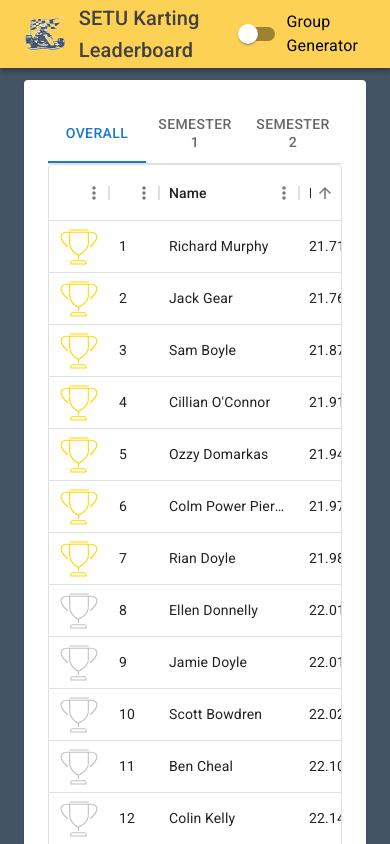
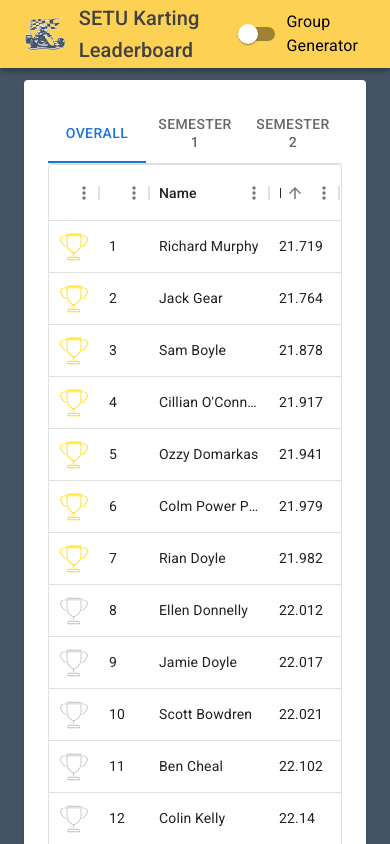
Before and after one commit to OzzyD1/setu-karting-leaderboard, a React (Create React App) app: page / in a window 390 px wide. Shown: the top 844 px of the page. Built offline with nearby package versions, Linux system fonts and the light colour scheme.

Commit message:
Split GroupGenerator into its own component

```diff
--- a/public/index.html
+++ b/public/index.html
@@ -10,11 +10,6 @@
       content="Leaderboard for SETU Karting Club Waterford"
     />
     <link rel="apple-touch-icon" href="%PUBLIC_URL%/logo192.png" />
-    <!--
-      manifest.json provides metadata used when your web app is installed on a
-      user's mobile device or desktop. See https://developers.google.com/web/fundamentals/web-app-manifest/
-    -->
-    <link rel="manifest" href="%PUBLIC_URL%/manifest.json" />
     <!--
       Notice the use of %PUBLIC_URL% in the tags above.
       It will be replaced with the URL of the `public` folder during the build.
--- a/src/App.js
+++ b/src/App.js
@@ -1,4 +1,4 @@
-import React, { useState } from "react";
+import { useState } from "react";
 import Container from "@mui/material/Container";
 import Paper from "@mui/material/Paper";
 import "@fontsource/roboto/300.css";
@@ -6,6 +6,7 @@
 import "@fontsource/roboto/500.css";
 import "@fontsource/roboto/700.css";
 import Leaderboard from "./components/Leaderboard";
+import GroupGenerator from "./components/GroupGenerator";
 import NavBar from "./components/NavBar";
 import useMediaQuery from "@mui/material/useMediaQuery";
 
@@ -26,7 +27,6 @@
     return (
         <>
             <NavBar showGroups={showGroups} onGroupToggle={handleGroupToggle} />
-
             <Container
                 maxWidth="md"
                 sx={{
@@ -37,12 +37,16 @@
                 }}
             >
                 <Paper
-                    sx={{ margin: ".5em", width: isMobile ? "100%" : "85%" }}
+                    sx={{ margin: ".5em", width: isMobile ? "100%" : "100%" }}
                 >
                     <Leaderboard
                         showGroups={showGroups}
                         selectedStudents={selectedStudents}
                         setSelectedStudents={setSelectedStudents}
+                    />
+                    <GroupGenerator
+                        showGroups={showGroups}
+                        selectedStudents={selectedStudents}
                     />
                 </Paper>
             </Container>
--- /dev/null
+++ b/src/components/GroupGenerator.js
@@ -0,0 +1,76 @@
+import { Box, Typography, Paper, Grid } from "@mui/material";
+
+const GroupGenerator = ({ showGroups, selectedStudents }) => {
+    /**
+     * Generate racing groups from selected students
+     * Groups are created with up to 7 students each
+     * Students are sorted slowest to fastest for balanced competition
+     */
+    const generateGroups = () => {
+        if (!selectedStudents || selectedStudents.length === 0) return [];
+        // Sort selected students by time (slowest first for group balancing)
+        const sortedDrivers = [...selectedStudents].sort(
+            (a, b) => b.time - a.time
+        );
+
+        const groups = [];
+
+        // Create groups of 7 students each
+        for (let i = 0; i < sortedDrivers.length; i += 7) {
+            groups.push(sortedDrivers.slice(i, i + 7));
+        }
+        return groups;
+    };
+
+    if (!showGroups || !selectedStudents || selectedStudents.length === 0) {
+        return null;
+    }
+
+    const groups = generateGroups();
+
+    return (
+        <Box sx={{ mt: 4, margin: "20px" }}>
+            <Typography variant="h4" gutterBottom>
+                Racing Groups
+            </Typography>
+            <Grid container spacing={3}>
+                {groups.map((group, groupIndex) => (
+                    <Grid item xs={12} md={6} lg={4} key={groupIndex}>
+                        <Paper
+                            elevation={3}
+                            sx={{
+                                p: 2,
+                                backgroundColor: (theme) =>
+                                    theme.palette.grey[100],
+                            }}
+                        >
+                            <Typography variant="h6" gutterBottom>
+                                Group {groupIndex + 1}
+                            </Typography>
+                            {/* Render each driver in the group */}
+                            {group.map((driver, index) => (
+                                <Box
+                                    key={driver.id}
+                                    sx={{
+                                        p: 1,
+                                        mb: 1,
+                                        backgroundColor: "white",
+                                        borderRadius: 1,
+                                        display: "flex",
+                                        justifyContent: "space-between",
+                                    }}
+                                >
+                                    <Typography>
+                                        {index + 1}. {driver.name}
+                                    </Typography>
+                                </Box>
+                            ))}
+                        </Paper>
+                    </Grid>
+                ))}
+            </Grid>
+        </Box>
+    );
+};
+
+export default GroupGenerator;
--- a/src/components/Leaderboard.js
+++ b/src/components/Leaderboard.js
@@ -1,23 +1,68 @@
-import React, { useState } from "react";
+/**
+ * Leaderboard Component
+ *
+ * Displays karting lap times in a tabbed interface with three views:
+ * - Overall: Combined best times from both semesters
+ * - Semester 1: Only semester 1 times
+ * - Semester 2: Only semester 2 times
+ *
+ * Features:
+ * - Responsive design for mobile and desktop
+ * - Color-coded performance tiers (gold, silver, bronze)
+ * - Optional group selection for race organization
+ * - Automatic ranking based on lap times
+ */
+
+import { useState } from "react";
 import { Cup } from "../icons/Cup";
 import drivers_sem1 from "../data/sem_1";
 import drivers_sem2 from "../data/sem_2";
 import { DataGrid } from "@mui/x-data-grid";
 import useMediaQuery from "@mui/material/useMediaQuery";
-import { Tabs, Tab, Box, Typography, Paper, Grid } from "@mui/material";
+import { Tabs, Tab, Box } from "@mui/material";
 
 const Leaderboard = ({ showGroups, selectedStudents, setSelectedStudents }) => {
+    // Detect mobile screen size for responsive layout
     const isMobile = useMediaQuery("(max-width:600px)");
+
+    // Tab state: 0=Overall, 1=Semester 1, 2=Semester 2
     const [tabValue, setTabValue] = useState(0);
 
+    /**
+     * Handle row selection for group generation
+     * Only active when showGroups prop is true
+     */
+    const handleSelection = (selection) => {
+        if (!showGroups) return;
+        const selected = sortedDrivers.filter((student) =>
+            selection.includes(student.student_id)
+        );
+        setSelectedStudents(selected);
+    };
+
+    /**
+     * Temporary placeholder for groups - will be moved to GroupSelector
+     */
+    const renderGroups = () => {
+        return null; // Groups will be handled by GroupSelector component
+    };
+
+    /**
+     * Handle tab switching between different time period views
+     */
     const handleTabChange = (event, newValue) => {
         setTabValue(newValue);
     };
 
+    /**
+     * Get drivers data based on selected tab
+     * For Overall tab: combines both semesters and keeps best time per student
+     * For individual semesters: returns only that semester's data
+     */
     const getCurrentDrivers = () => {
         const driverMap = new Map();
         switch (tabValue) {
-            case 0:
+            case 0: // Overall - combine both semesters, keep best time per student
                 [...drivers_sem1, ...drivers_sem2].forEach((driver) => {
                     if (
                         !driverMap.has(driver.student_id) ||
@@ -27,12 +72,12 @@
                     }
                 });
                 break;
-            case 1:
+            case 1: // Semester 1 only
                 drivers_sem1.forEach((driver) => {
                     driverMap.set(driver.student_id, driver);
                 });
                 break;
-            case 2:
+            case 2: // Semester 2 only
                 drivers_sem2.forEach((driver) => {
                     driverMap.set(driver.student_id, driver);
                 });
@@ -43,22 +88,34 @@
         return Array.from(driverMap.values());
     };
 
+    // Get current dataset and calculate rankings
     const currentDrivers = getCurrentDrivers();
     const sortedDrivers = [...currentDrivers].sort((a, b) => a.time - b.time);
+
+    // Create rank mapping: student_id -> rank position (1-based)
     const ranks = new Map(
         sortedDrivers.map((driver, index) => [driver.student_id, index + 1])
     );
 
+    /**
+     * Determine performance tier based on lap time
+     * @param {Object} student - Student with time property
+     * @returns {string} - Color class: 'gold', 'silver', or 'peru' (bronze)
+     */
     const getStudentClass = (student) => {
         if (student.time < 22) {
-            return "gold";
+            return "gold"; // Fastest tier: under 22 seconds
         } else if (student.time < 23) {
-            return "silver";
+            return "silver"; // Middle tier: 22-23 seconds
         } else {
-            return "peru";
+            return "peru"; // Slower tier: 23+ seconds
         }
     };
 
+    /**
+     * Transform driver data into DataGrid row format
+     * Each row contains: id, cup color, rank, name, and lap time
+     */
     const rows = currentDrivers.map((student) => ({
         id: student.student_id,
         cup: getStudentClass(student),
@@ -67,15 +124,19 @@
         lapTime: student.time,
     }));
 
+    /**
+     * DataGrid column configuration
+     * Responsive widths based on screen size
+     */
     const columns = [
         {
             field: "cup",
             headerName: "Cup",
-            width: isMobile ? 60 : 160,
-            renderCell: (params) => <Cup fill={params.row.cup} />,
+            width: isMobile ? 30 : 60,
+            renderCell: (params) => <Cup fill={params.row.cup} />, // Custom cup icon
         },
-        { field: "rank", headerName: "Rank", width: isMobile ? 20 : 80 }, //might change to "Pos"
-        { field: "name", headerName: "Name", width: isMobile ? 140 : 250 },
+        { field: "rank", headerName: "Rank", width: isMobile ? 20 : 80 },
+        { field: "name", headerName: "Name", width: isMobile ? 120 : 300 },
         {
             field: "lapTime",
             headerName: "Lap Time",
@@ -83,77 +144,10 @@
         },
     ];
 
-    const handleSelection = (selection) => {
-        if (!showGroups) return;
-        const selected = sortedDrivers.filter((student) =>
-            selection.includes(student.student_id)
-        );
-        setSelectedStudents(selected);
-    };
-
-    const generateGroups = () => {
-        const sortedDrivers = [...selectedStudents].sort(
-            (a, b) => b.time - a.time
-        );
-        const groups = [];
-        for (let i = 0; i < sortedDrivers.length; i += 7) {
-            groups.push(sortedDrivers.slice(i, i + 7));
-        }
-        return groups;
-    };
-
-    const renderGroups = () => {
-        if (!showGroups || selectedStudents.length === 0) return null;
-
-        const groups = generateGroups();
-
-        return (
-            <Box sx={{ mt: 4 }}>
-                <Typography variant="h4" gutterBottom>
-                    Racing Groups
-                </Typography>
-                <Grid container spacing={3}>
-                    {groups.map((group, groupIndex) => (
-                        <Grid item xs={12} md={6} lg={4} key={groupIndex}>
-                            <Paper
-                                elevation={3}
-                                sx={{
-                                    p: 2,
-                                    backgroundColor: (theme) =>
-                                        theme.palette.grey[100],
-                                }}
-                            >
-                                <Typography variant="h6" gutterBottom>
-                                    Group {groupIndex + 1}
-                                </Typography>
-                                {group.map((driver, index) => (
-                                    <Box
-                                        key={driver.id}
-                                        sx={{
-                                            p: 1,
-                                            mb: 1,
-                                            backgroundColor: "white",
-                                            borderRadius: 1,
-                                            display: "flex",
-                                            justifyContent: "space-between",
-                                        }}
-                                    >
-                                        <Typography>
-                                            {index + 1}. {driver.name}
-                                        </Typography>
-                                        <Typography>{driver.time}s</Typography>
-                                    </Box>
-                                ))}
-                            </Paper>
-                        </Grid>
-                    ))}
-                </Grid>
-            </Box>
-        );
-    };
-
+    // Main component render
     return (
         <Box sx={{ p: 3 }}>
+            {/* Tab navigation for different time periods */}
             <Box sx={{ borderBottom: 1, borderColor: "divider" }}>
                 <Tabs
                     value={tabValue}
@@ -165,17 +159,21 @@
                     <Tab label="Semester 2" />
                 </Tabs>
             </Box>
+
+            {/* Main leaderboard data grid */}
             <DataGrid
                 autoHeight
                 rows={rows}
                 columns={columns}
-                sortModel={[{ field: "lapTime", sort: "asc" }]}
-                sx={isMobile ? null : { fontSize: "1.2em" }}
-                checkboxSelection={showGroups}
+                sortModel={[{ field: "lapTime", sort: "asc" }]} // Default sort by lap time
+                sx={isMobile ? null : { fontSize: "1.2em" }} // Larger font on desktop
+                checkboxSelection={showGroups} // Enable selection only for group mode
                 onRowSelectionModelChange={(newSelection) =>
                     handleSelection(newSelection)
                 }
             />
+
+            {/* Racing groups section (conditional) */}
             {renderGroups()}
         </Box>
     );
--- a/src/icons/Cup.js
+++ b/src/icons/Cup.js
@@ -5,7 +5,7 @@
             x="0px"
             y="0px"
             viewBox="0 0 256 256"
-      enable-background="new 0 0 256 256"
+            enableBackground="new 0 0 256 256"
         >
             <g>
                 <g>
```
Also changed, not shown: public/manifest.json (deleted), 2 other files (tests, documents, lock files or other folders). Lines whose indentation alone changed are shown as unchanged.
